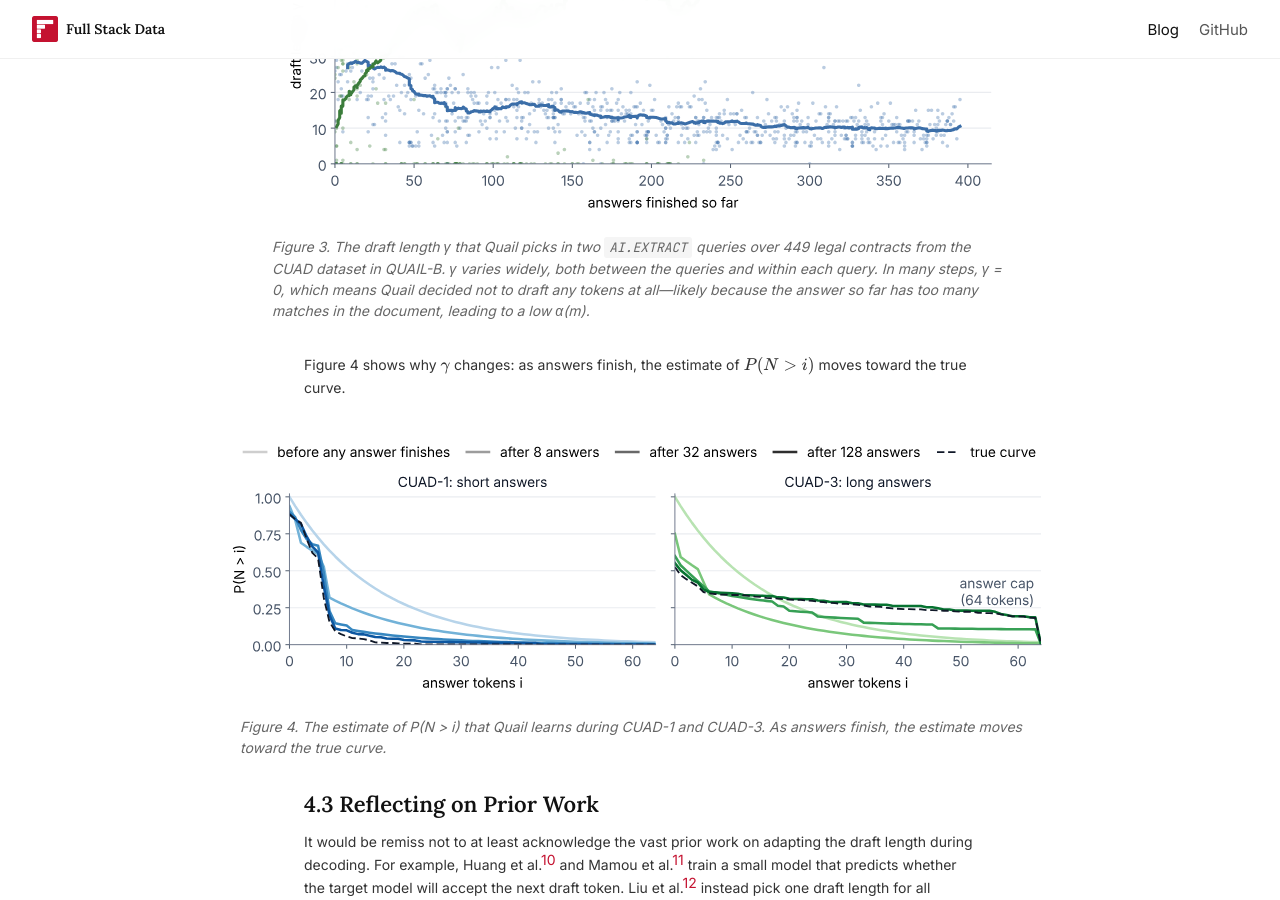
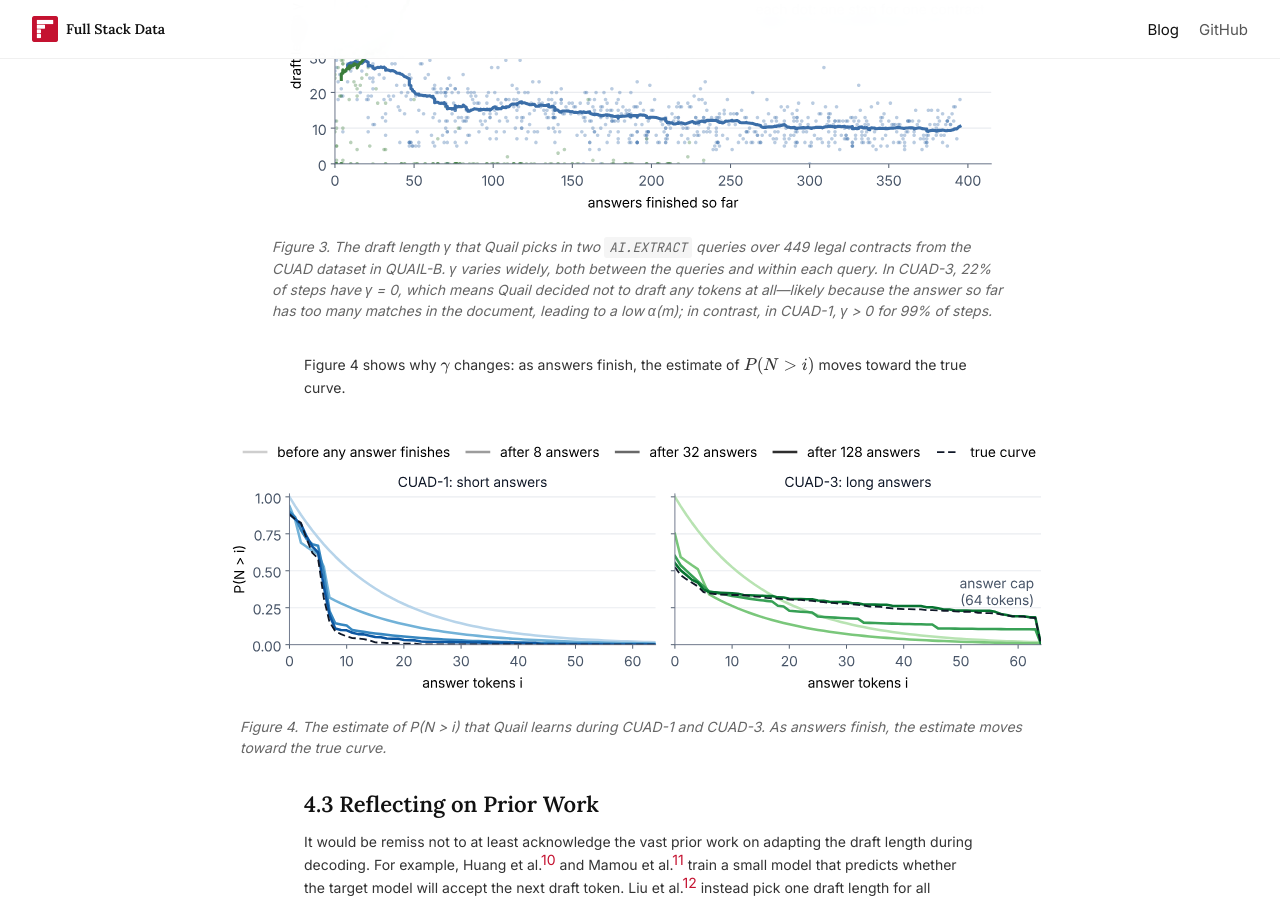
Before and after one commit to fsdatalab/fsdatalab.github.io, a Jekyll site: the page built from _posts/2026-10-26-ai-extract.md, in a window 1280 px wide and 900 px high, scrolled down 5235 px. Built offline with Jekyll 4.4.1, drawn with Linux system fonts in a browser that asks for light colours.

Commit message:
Show Figure 3 draft length as the mean over steps that draft
The mean over all steps sat where CUAD-3 has almost no mass, since its
steps are either 0 or near 60. Plot E[gamma | gamma > 0] instead and give
the share of gamma = 0 steps in the caption.

Co-Authored-By: Claude Opus 5.5 <noreply@anthropic.com>
Claude-Session: https://claude.ai/code/session_01X9czvTUpCbZezMJbSx14jk

```diff
--- a/_posts/2026-10-26-ai-extract.md
+++ b/_posts/2026-10-26-ai-extract.md
@@ -147,8 +147,8 @@ When the query starts, the counts are empty. So, Quail starts the histogram as i
 At each step, Quail uses the current estimates of $$S$$ and $$\alpha(m)$$ in the formula of Section 4.1 to compute $$\gamma^*$$ for each request --- given its document, its answer so far, and its matches. Figure 3 shows how the draft length changes as answers finish, in two queries over legal contracts that we discuss in [Section 5](#5-experiments-on-quail-b).
 
 <figure id="figure-3" style="width: min(46rem, calc(100vw - 3rem));">
-<img src="{{ '/assets/blog/ai-extract/draft-length-over-query.svg' | relative_url }}?v=4" alt="The draft length at each step of CUAD-1 and CUAD-3. CUAD-1 falls to about 10, and CUAD-3 rises to about 45.">
-<figcaption>Figure 3. The draft length <em>γ</em> that Quail picks in two <code>AI.EXTRACT</code> queries over 449 legal contracts from the CUAD dataset in QUAIL-B. <em>γ</em> varies widely, both between the queries and within each query. In many steps, <em>γ</em> = 0, which means Quail decided not to draft any tokens at all—likely because the answer so far has too many matches in the document, leading to a low <em>α</em>(<em>m</em>).</figcaption>
+<img src="{{ '/assets/blog/ai-extract/draft-length-over-query.svg' | relative_url }}?v=5" alt="The draft length at each step of CUAD-1 and CUAD-3. Counting only steps that draft, CUAD-1 falls to about 10, and CUAD-3 rises to about 57.">
+<figcaption>Figure 3. The draft length <em>γ</em> that Quail picks in two <code>AI.EXTRACT</code> queries over 449 legal contracts from the CUAD dataset in QUAIL-B. <em>γ</em> varies widely, both between the queries and within each query. In CUAD-3, 22% of steps have <em>γ</em> = 0, which means Quail decided not to draft any tokens at all—likely because the answer so far has too many matches in the document, leading to a low <em>α</em>(<em>m</em>); in contrast, in CUAD-1, <em>γ</em> &gt; 0 for 99% of steps.</figcaption>
 </figure>
 
 Figure 4 shows why $$\gamma$$ changes: as answers finish, the estimate of $$P(N > i)$$ moves toward the true curve.
```
Also changed, not shown: assets/blog/ai-extract/draft-length-over-query.svg.
